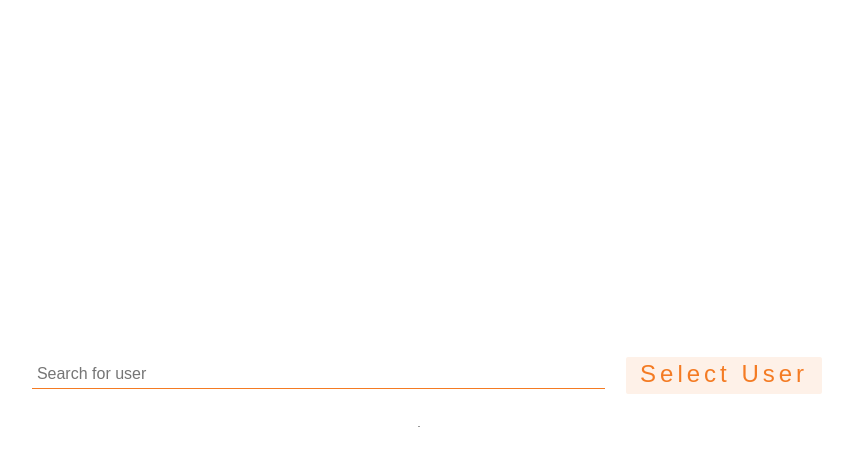
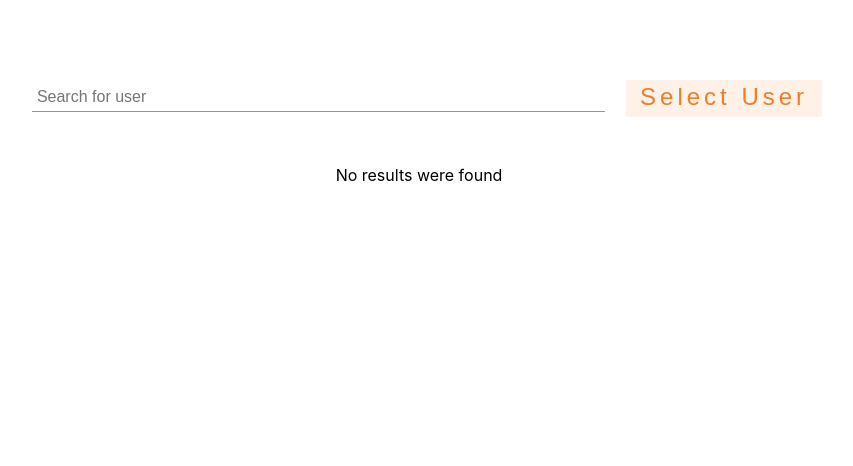
Before and after one commit to mason-smith/random-user-search, a React (Create React App) app: page / in a window 1280 px wide. Shown: the top 466 px of the page, without its empty margins (221-1074 px from the left). Built offline with nearby package versions, Linux system fonts and the light colour scheme; no server answers.

Commit message:
(REQ. 3) Display 10 filtered values and update styles

```diff
--- a/src/App.module.css
+++ b/src/App.module.css
@@ -3,6 +3,5 @@
   width: 100%;
   display: flex;
   flex-direction: column;
-  justify-content: center;
   align-items: center;
 }
--- a/src/features/Search/Search.module.css
+++ b/src/features/Search/Search.module.css
@@ -1,11 +1,11 @@
 .primaryInput {
-  /* position: relative; */
+  position: relative;
   display: flex;
   align-items: center;
   justify-content: space-around;
   width: 66.66%;
   padding-bottom: 2rem;
-  /* bottom: 15rem; */
+  top: 5rem;
 }
 
 .form {
@@ -15,3 +15,8 @@
 .overrideInput {
   width: 100% !important;
 }
+
+.selectedUser {
+  position: relative;
+  top: 5rem;
+}
--- a/src/features/Search/components/List.module.css
+++ b/src/features/Search/components/List.module.css
@@ -1,22 +1,23 @@
-.noSuggestions {
-  color: #999;
-  padding: 0.5rem;
+.list {
+  position: relative;
+  top: 5rem;
 }
 
 .suggestions {
-  border: 1px solid #999;
-  border-top-width: 0;
   list-style: none;
-  margin-top: 0;
-  max-height: 143px;
+  max-height: 75vh;
   overflow-y: auto;
   padding-left: 0;
-  width: fit-content;
-  /* width: calc(300px + 1rem); */
 }
 
 .suggestions li {
   padding: 0.5rem;
+  display: flex;
+  align-items: center;
+}
+
+.suggestions img {
+  padding-right: 1rem;
 }
 
 .suggestionActive,
--- a/src/features/Search/components/List.tsx
+++ b/src/features/Search/components/List.tsx
@@ -6,10 +6,11 @@ import styles from './List.module.css';
 
 const List: FC<ListProps> = (props) => {
   const { options, activeSuggestion } = props;
-  console.log('options :>> ', options);
   return (
+    <div className={styles.list}>
+      {options?.length ? (
         <ul className={styles.suggestions}>
-      {options?.map((option, idx) => {
+          {options.map((option, idx) => {
             let active;
 
             // Flag the active suggestion with a class
@@ -31,6 +32,10 @@ const List: FC<ListProps> = (props) => {
             );
           })}
         </ul>
+      ) : (
+        <p>No results were found</p>
+      )}
+    </div>
   );
 };
 
--- a/src/features/Search/index.tsx
+++ b/src/features/Search/index.tsx
@@ -13,7 +13,7 @@ import List from './components/List';
 
 export const SearchPage = () => {
   const dispatch = useDispatch();
-  const [searchValue, setSearchValue] = useState<string>('');
+  const [searchValue, setSearchValue] = useState<string | null>(null);
   const [activeSuggestion, setActiveSuggestion] = useState<number>(0);
   const [filteredUsers, setFilteredUsers] = useState<User[]>([]);
   const [selectedUser, setSelectedUser] = useState<User | null>(null);
@@ -43,7 +43,7 @@ export const SearchPage = () => {
           index === self.findIndex((r) => r.id.value === user.id.value)
       );
     if (e.target.value.length >= 3) {
-      setFilteredUsers(filteredArray);
+      setFilteredUsers(filteredArray.splice(0, 10));
     } else {
       // Don't display anything if less than 3 characters
       setFilteredUsers([]);
@@ -56,6 +56,7 @@ export const SearchPage = () => {
     if (keyCode === 13) {
       setActiveSuggestion(0);
       setSelectedUser(filteredUsers[activeSuggestion]);
+      setFilteredUsers([]);
     }
     // User pressed the up arrow, decrement the index
     else if (keyCode === 38) {
@@ -84,7 +85,7 @@ export const SearchPage = () => {
           }}
         >
           <Input
-            value={searchValue}
+            value={searchValue || ''}
             onChange={(e) => handleSearchChange(e)}
             placeholder="Search for user"
             overrideClasses={styles.overrideInput}
@@ -96,6 +97,11 @@ export const SearchPage = () => {
         </form>
         <Button onClick={() => console.log(searchValue)}>Select User</Button>
       </div>
+      {selectedUser ? (
+        <p className={styles.selectedUser}>
+          You selected {selectedUser.name.first} {selectedUser.name.last}
+        </p>
+      ) : null}
       <List options={filteredUsers} activeSuggestion={activeSuggestion} />
     </>
   );
```
Lines whose indentation alone changed are shown as unchanged.
